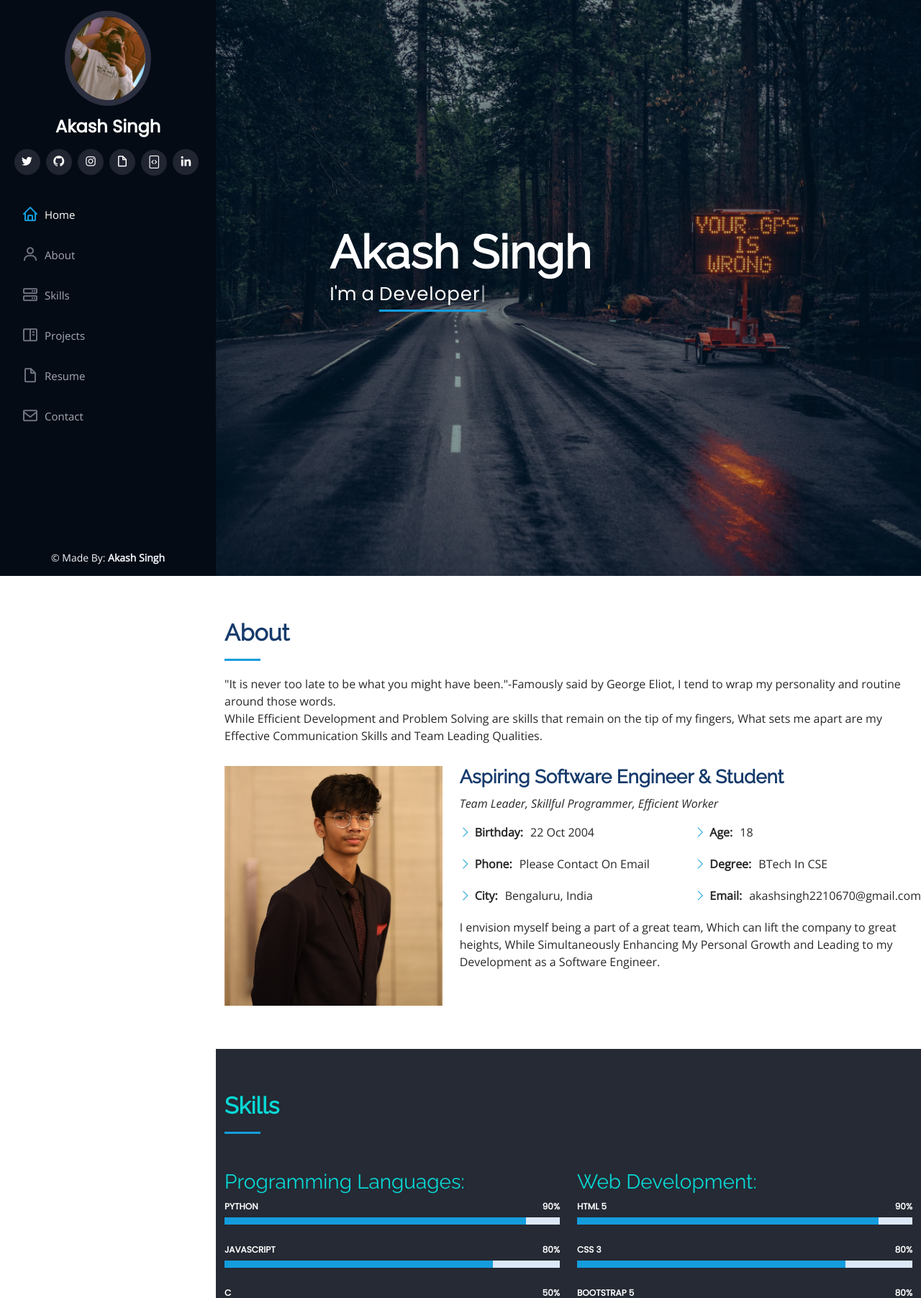
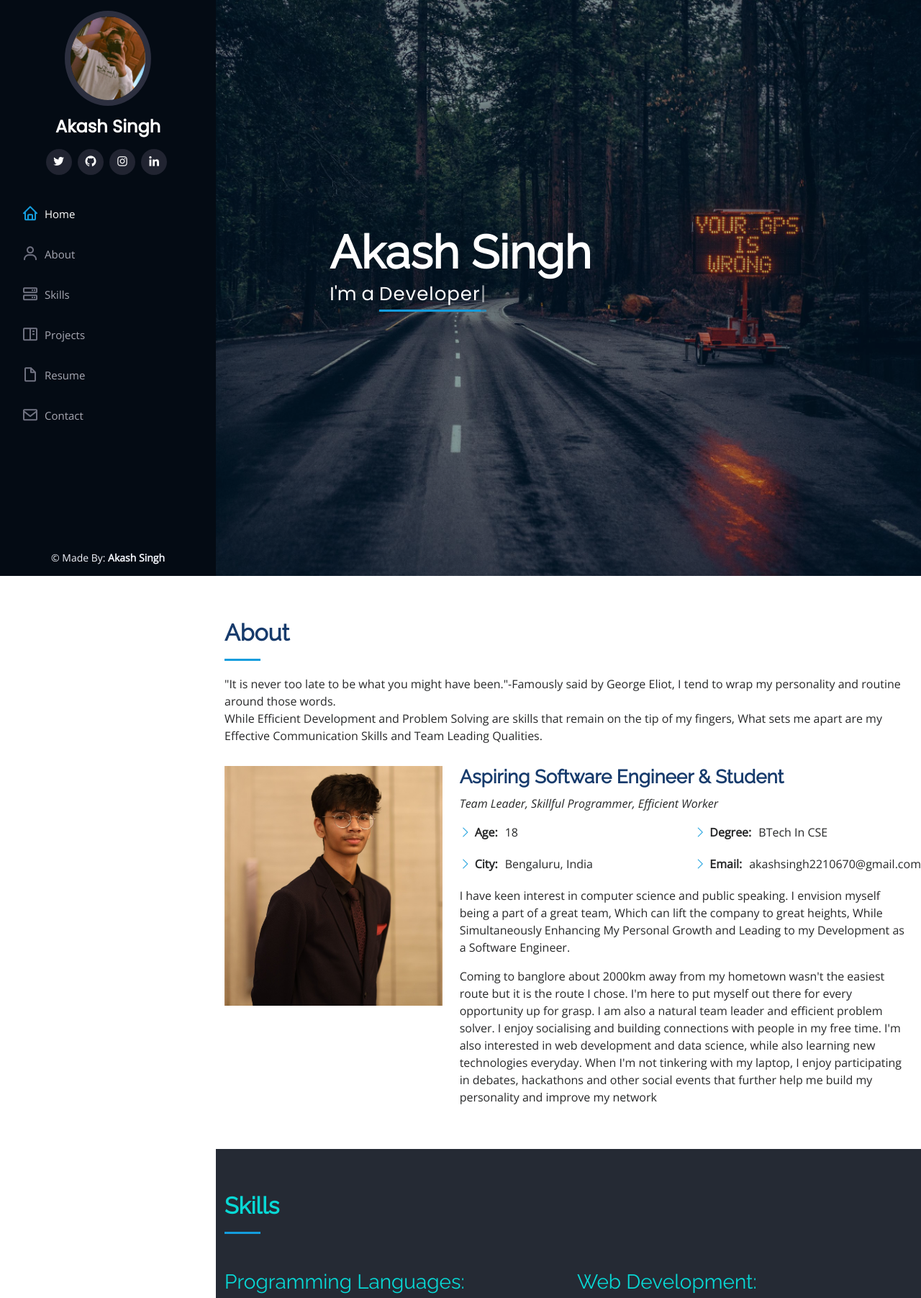
Before and after one commit to Akash-Singh04/MyPersonalWebsite, a Flask app: page / in a window 1280 px wide. Shown: the top 1803 px of the page at 72% size. Run offline with Flask 3, Linux system fonts and the light colour scheme; some libraries are stand-ins or nearby versions.

Commit message:
Updated UI

```diff
--- a/My Personal Website/templates/index.html
+++ b/My Personal Website/templates/index.html
@@ -45,8 +45,6 @@
           <a href="https://twitter.com/Kind_Of_Akash" class="twitter"><i class="bx bxl-twitter"></i></a>
           <a href="https://github.com/Akash-Singh04" class="facebook"><i class="bx bxl-github"></i></a>
           <a href="https://www.instagram.com/kind.of.akash/" class="instagram"><i class="bx bxl-instagram"></i></a>
-          <a href="#"><i class="bx bx-file-blank"></i></a>
-          <a href="https://leetcode.com/akash_singh_04/" class="leetcode"><i class="bi bi-file-code"></i></a>
           <a href="https://www.linkedin.com/in/akash-singh-a57081253/" class="linkedin"><i class="bx bxl-linkedin"></i></a>
         </div>
       </div>
@@ -98,20 +96,22 @@
             <div class="row">
               <div class="col-lg-6">
                 <ul>
-                  <li><i class="bi bi-chevron-right"></i> <strong>Birthday:</strong> <span>22 Oct 2004</span></li>
-                  <li><i class="bi bi-chevron-right"></i> <strong>Phone:</strong> <span>Please Contact On Email</span></li>
+                  <li><i class="bi bi-chevron-right"></i> <strong>Age:</strong> <span>18</span></li>
                   <li><i class="bi bi-chevron-right"></i> <strong>City:</strong> <span>Bengaluru, India</span></li>
                 </ul>
               </div>
               <div class="col-lg-6">
                 <ul>
-                  <li><i class="bi bi-chevron-right"></i> <strong>Age:</strong> <span>18</span></li>
                   <li><i class="bi bi-chevron-right"></i> <strong>Degree:</strong> <span>BTech In CSE</span></li>
                   <li><i class="bi bi-chevron-right"></i> <strong>Email:</strong> <span>akashsingh2210670@gmail.com</span></li>
                 </ul>
               </div>
             </div>
-            <p>I envision myself being a part of a great team, Which can lift the company to great heights, While Simultaneously Enhancing My Personal Growth and Leading to my Development as a Software Engineer.</p>
+            <p>I have keen interest in computer science and public speaking. I envision myself being a part of a great team, Which can lift the company to great heights, While Simultaneously Enhancing My Personal Growth and Leading to my Development as a Software Engineer.</p>
+              <p>
+            Coming to banglore about 2000km away from my hometown wasn't the easiest route but it is the route I chose. I'm here to put myself out there for every opportunity up for grasp. I am also a natural team leader and efficient problem solver.
+              I enjoy socialising and building connections with people in my free time. I'm also interested in web development and data science, while also learning new technologies everyday.
+              When I'm not tinkering with my laptop, I enjoy participating in debates, hackathons and other social events that further help me build my personality and improve my network</p>
           </div>
         </div>
 
@@ -272,8 +272,7 @@
     </section>
     <!-- End Skills Section -->
     <!-- FACTS SECTION -->
-
-    <section id="facts" class="facts">
+    <!-- <section id="facts" class="facts">
       <div class="container">
         <div class="section-title">
           <h2>Achievements</h2>
@@ -296,11 +295,11 @@
         </div>
         <div class="col-lg-3 col-md-6 d-md-flex align-items-md-stretch aos-init aos-animate" data-aos="fade-up" data-aos-delay="300">
           <div class="count-box">
-            <i class="bi bi-code-slash"></i> <span data-purecounter-start="0" data-purecounter-end="0" data-purecounter-duration="0" class="purecounter">0</span><p><strong>Hackathons</strong><br>Participated</p>
+            <i class="bi bi-code-slash"></i> <span data-purecounter-start="0" data-purecounter-end="2022" data-purecounter-duration="" class="purecounter"></span><p><strong>Point Blank</strong><br>2022-</p>
           </div>
         </div>
       </div>
-    </section>
+    </section> -->
     <!-- ======= Portfolio Section ======= -->
     <section id="portfolio" class="portfolio section-bg">
       <div class="container">
@@ -426,8 +425,42 @@
 
       </div>
     </section><!-- End Resume Section -->
+<!-- links and songs -->
+    <!-- <section id="Links" class="Links grey-bg">
+      <div class="container">
+
+        <div class="section-title">
+          <h2 class="header-bg">Extra Akash</h2>
+          <p>Feel Free To Contact Me!</p>
+        </div>
+
+        <div class="row" data-aos="fade-in">
+
+          <div class="col-lg-5 d-flex align-items-stretch">
+            <div class="info">
+              <div class="address">
+                <ul>
+                  <li>
+                    <h4><a href=""><i class="bi bi-instagram  social-icons"></i>Instagram</a></h4>
+                  </li>
+                </ul>
+
+              </div>
+
+              <div class="email">
+                <i class="bi bi-envelope"></i>
+                <h4>Email:</h4>
+                <p>akashsingh2210670@gmail.com</p>
+              </div>
+
+              </div>
+
+          </div>
 
 
+      </div>
+    </section>
+         -->
 
     <!-- ======= Contact Section ======= -->
     <section id="contact" class="contact grey-bg">
@@ -471,7 +504,8 @@
         </div>
 
       </div>
-    </section><!-- End Contact Section -->
+    </section>
+    <!-- End Contact Section -->
 
   </main><!-- End #main -->
 
```
